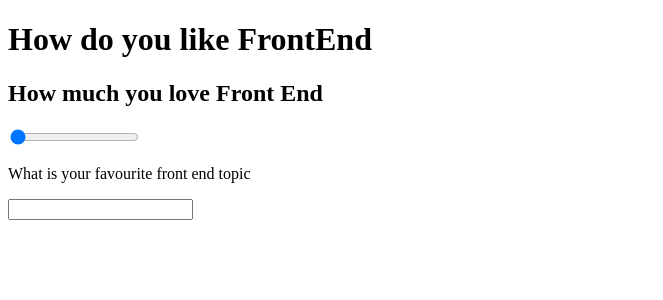
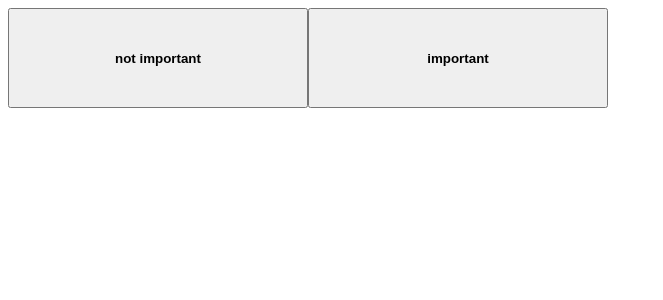
Before and after one commit to daniahih/appleSeeds-React, a React (Create React App) app: page / in a window 1280 px wide. Shown: the top 300 px of the page, without its empty margins (0-663 px from the left). Built offline with nearby package versions, Linux system fonts and the light colour scheme.

Commit message:
added 5.1

```diff
--- /dev/null
+++ b/src/components/5.1_buttons/5.1_buttons.js
@@ -0,0 +1,7 @@
+import './style.css'
+const Button = (props) => {
+
+    return <button className='btn'>{props.name}</button>
+}
+
+export default Button;
--- /dev/null
+++ b/src/components/5.1_buttons/style.css
@@ -0,0 +1,5 @@
+.btn{
+    font-weight: 900;
+    width: 300px;
+    height: 100px;
+}
--- a/src/index.js
+++ b/src/index.js
@@ -1,12 +1,14 @@
 import React from 'react';
 import ReactDOM from 'react-dom/client';
 import reportWebVitals from './reportWebVitals';
-import Quiz from './components/4.2_Quiz/4.2_quiz';
+import Button from './components/5.1_buttons/5.1_buttons';
 
 const root = ReactDOM.createRoot(document.getElementById('root'));
 root.render(
-   <Quiz/>
-
+    <div>
+        <Button name ='not important '/>
+        <Button name ='important'/>
+    </div>
 );
 
 // If you want to start measuring performance in your app, pass a function
```
